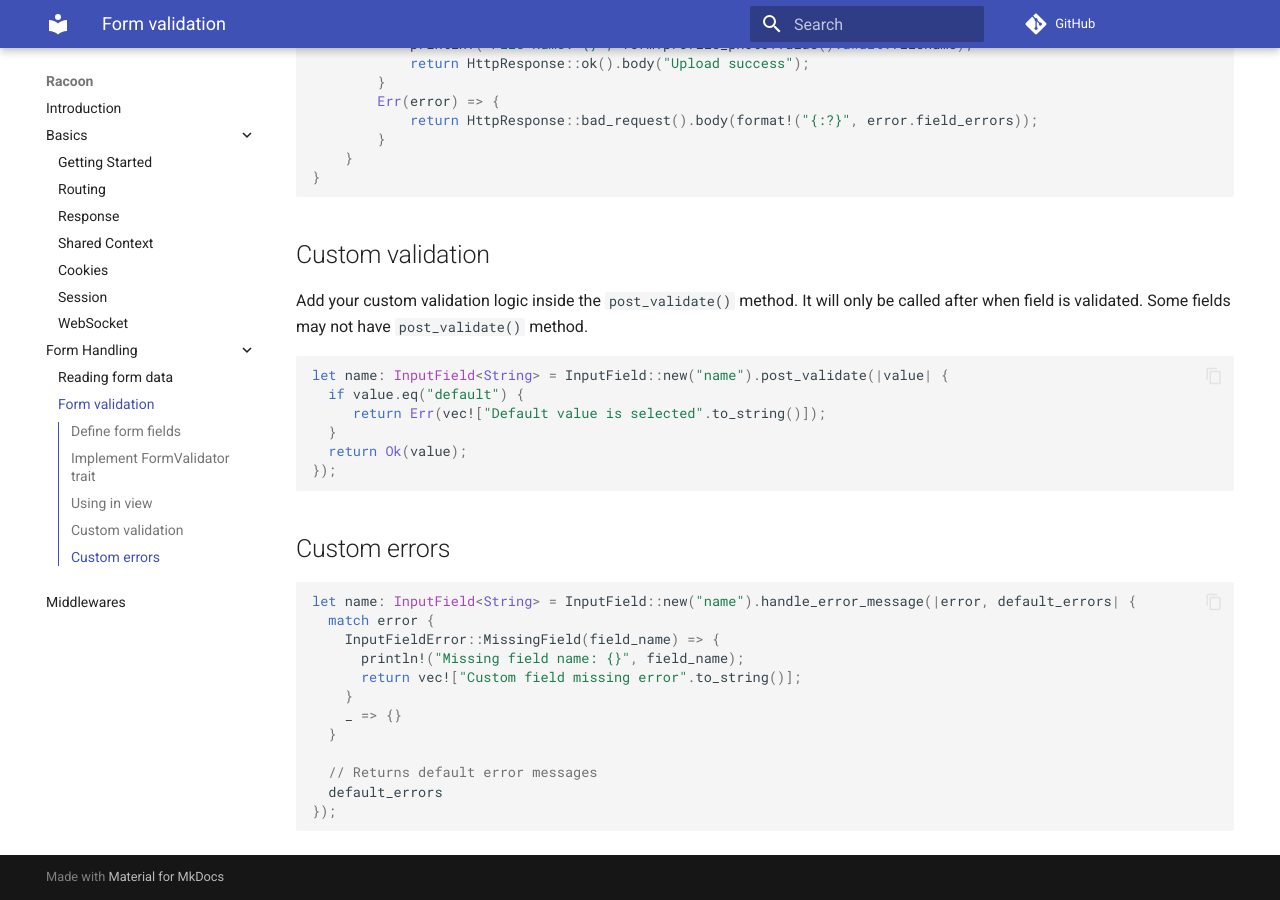
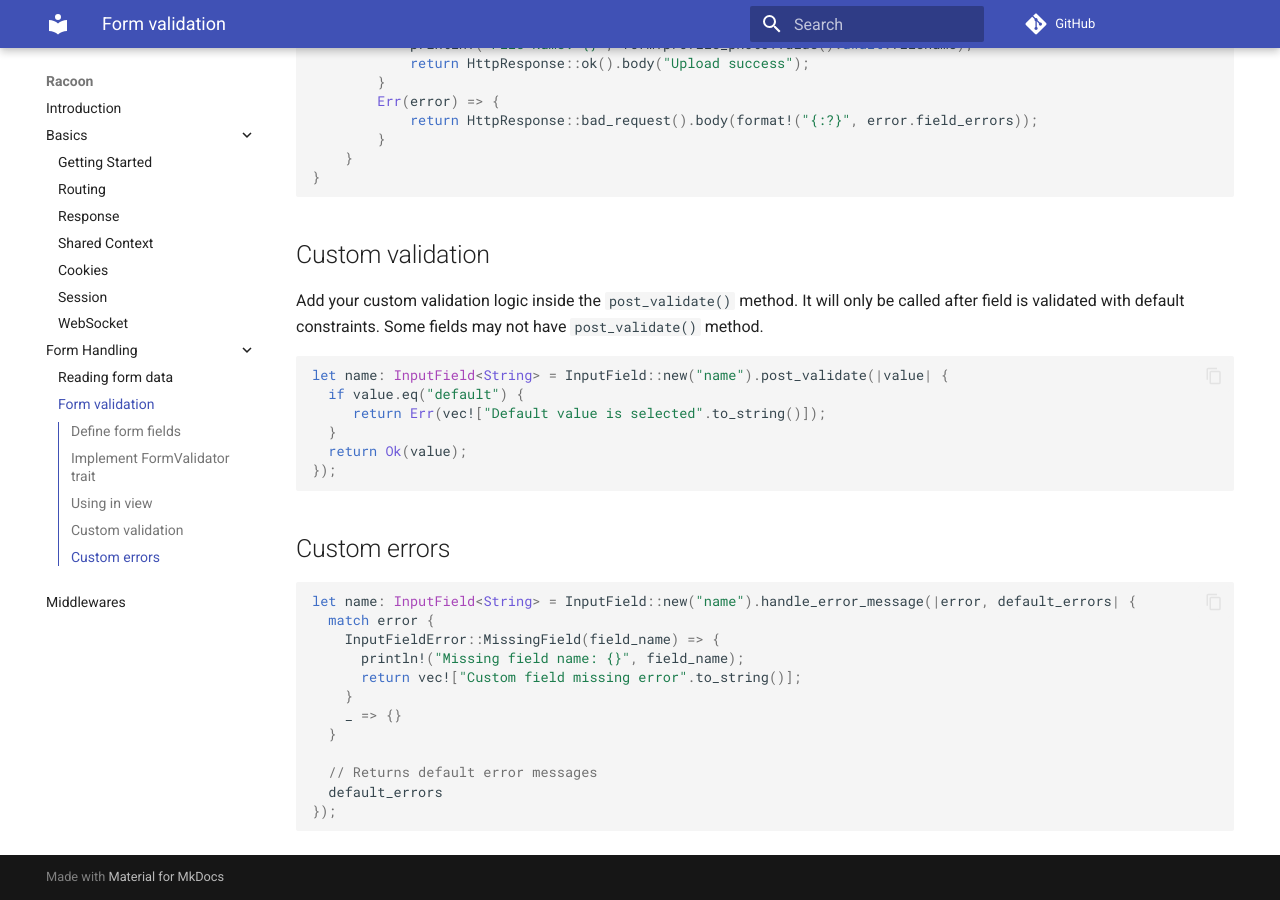
Before and after one commit to racoonframework/racoonframework.github.io, an MkDocs documentation site: the page built from docs/form-validation.md, in a window 1280 px wide and 900 px high, scrolled down 1872 px. Built offline with MkDocs 1.6.1 and Material for MkDocs 9.7.7, drawn with Linux system fonts in a browser that asks for light colours; comment, search, counter and statistics services are not loaded.

Commit message:
docs: update

````diff
--- a/docs/form-validation.md
+++ b/docs/form-validation.md
@@ -88,7 +88,7 @@ async fn upload_profile(request: Request) -> Response {
 
 ## Custom validation
 
-Add your custom validation logic inside the `post_validate()` method. It will only be called after when field is validated.
+Add your custom validation logic inside the `post_validate()` method. It will only be called after field is validated with default constraints.
 Some fields may not have `post_validate()` method.
 
 ```rust
````
